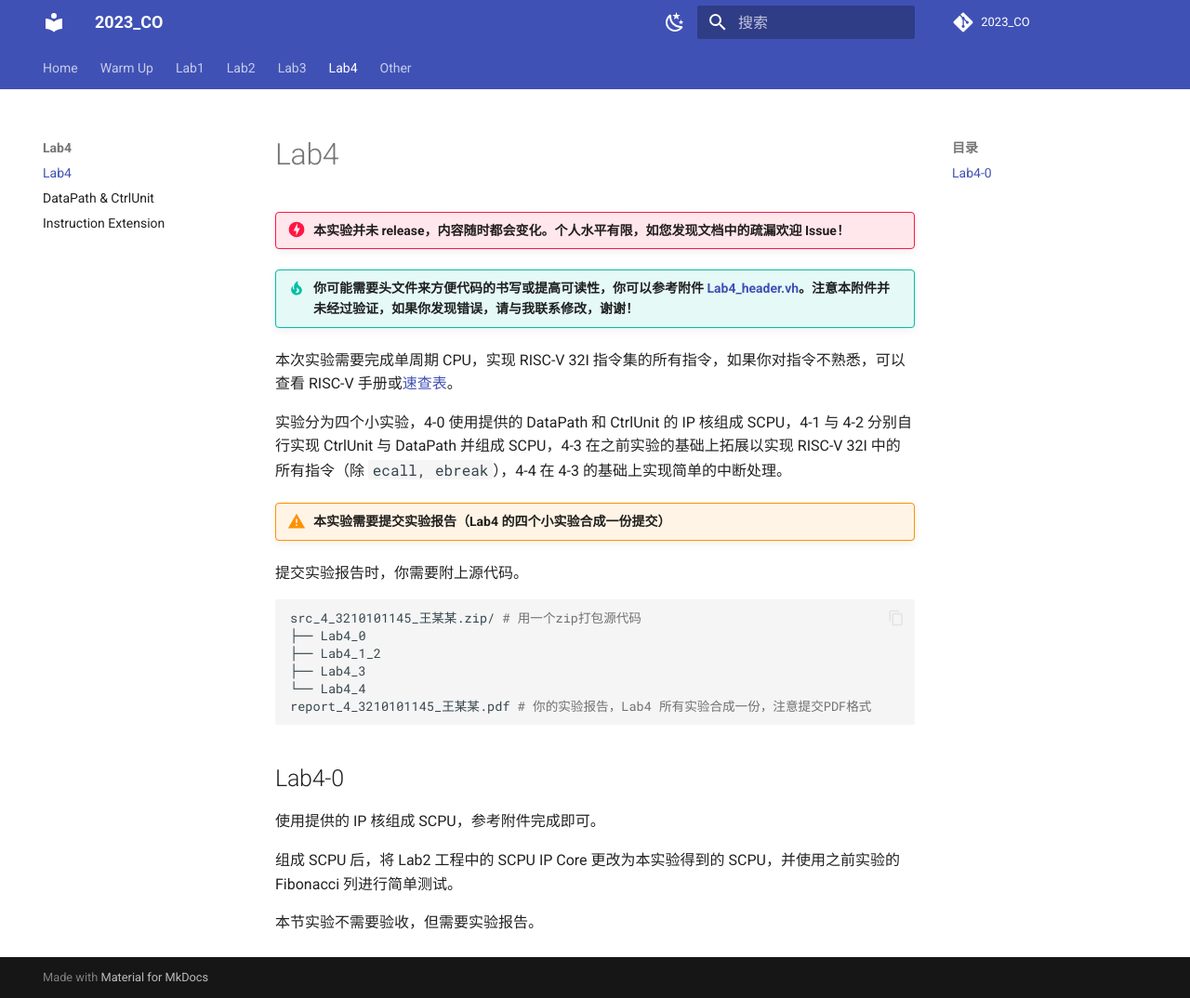
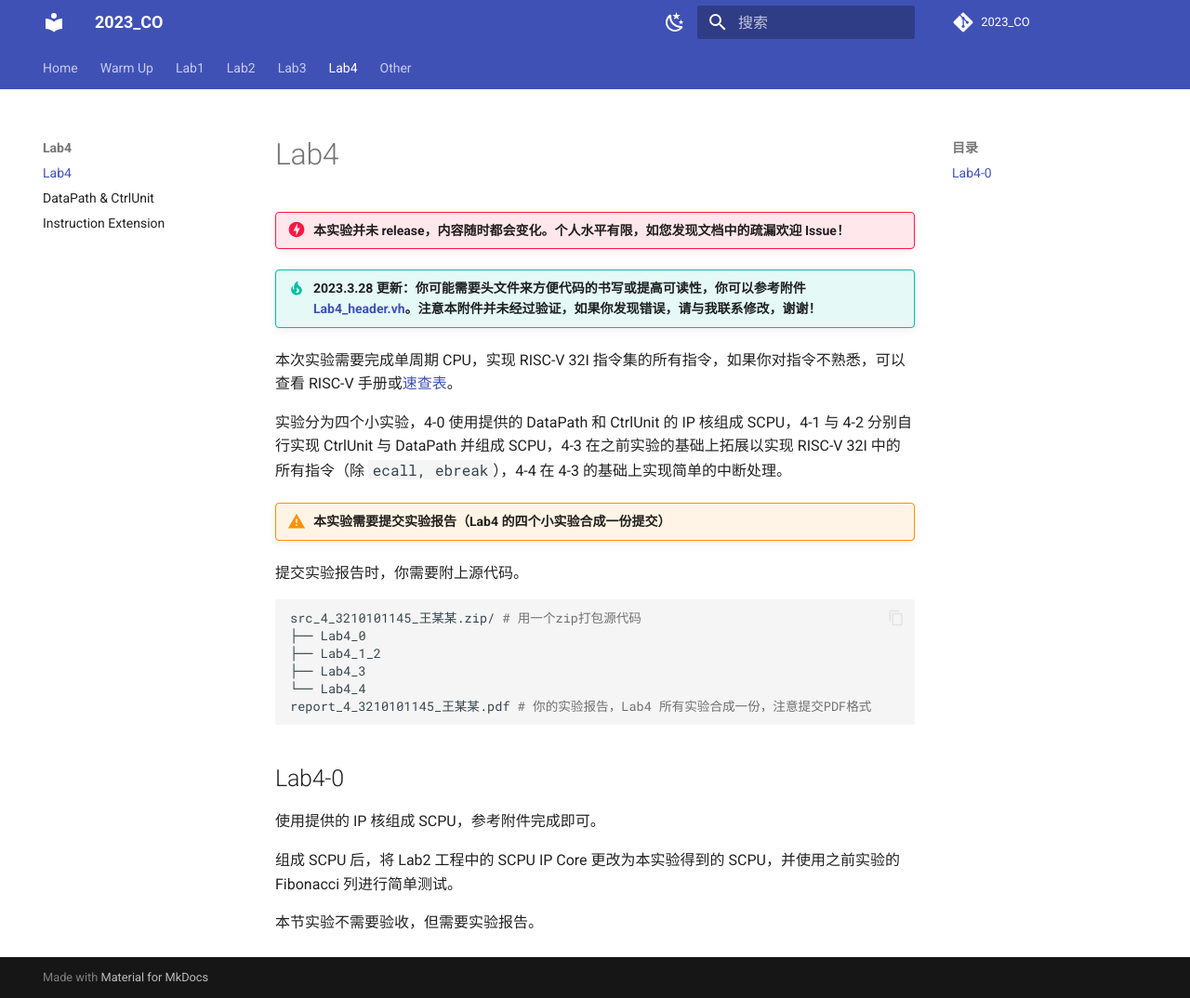
Before and after one commit to Guahao31/2023_CO, an MkDocs documentation site: the page built from docs/Lab4/Lab4.md, in a window 1280 px wide and 1074 px high. Shown: the whole window at 93% size. Built offline with MkDocs 1.6.1 and Material for MkDocs 9.7.7, drawn with Linux system fonts in a browser that asks for light colours; comment, search, counter and statistics services are not loaded.

Commit message:
update: Lab4 attachment

```diff
--- a/docs/Lab4/Lab4.md
+++ b/docs/Lab4/Lab4.md
@@ -2,7 +2,7 @@
 
 !!! danger "本实验并未 release，内容随时都会变化。个人水平有限，如您发现文档中的疏漏欢迎 Issue！"
 
-!!! tip "你可能需要头文件来方便代码的书写或提高可读性，你可以参考附件 [Lab4_header.vh](./attachment/Lab4_header.vh)。注意本附件并未经过验证，如果你发现错误，请与我联系修改，谢谢！"
+!!! tip "**2023.3.28** 更新：你可能需要头文件来方便代码的书写或提高可读性，你可以参考附件 [Lab4_header.vh](./attachment/Lab4_header.vh)。注意本附件并未经过验证，如果你发现错误，请与我联系修改，谢谢！"
 
 本次实验需要完成单周期 CPU，实现 RISC-V 32I 指令集的所有指令，如果你对指令不熟悉，可以查看 RISC-V 手册或[速查表](../Other/RISC_V.md)。
 
```
Also changed, not shown: 1 other file.
